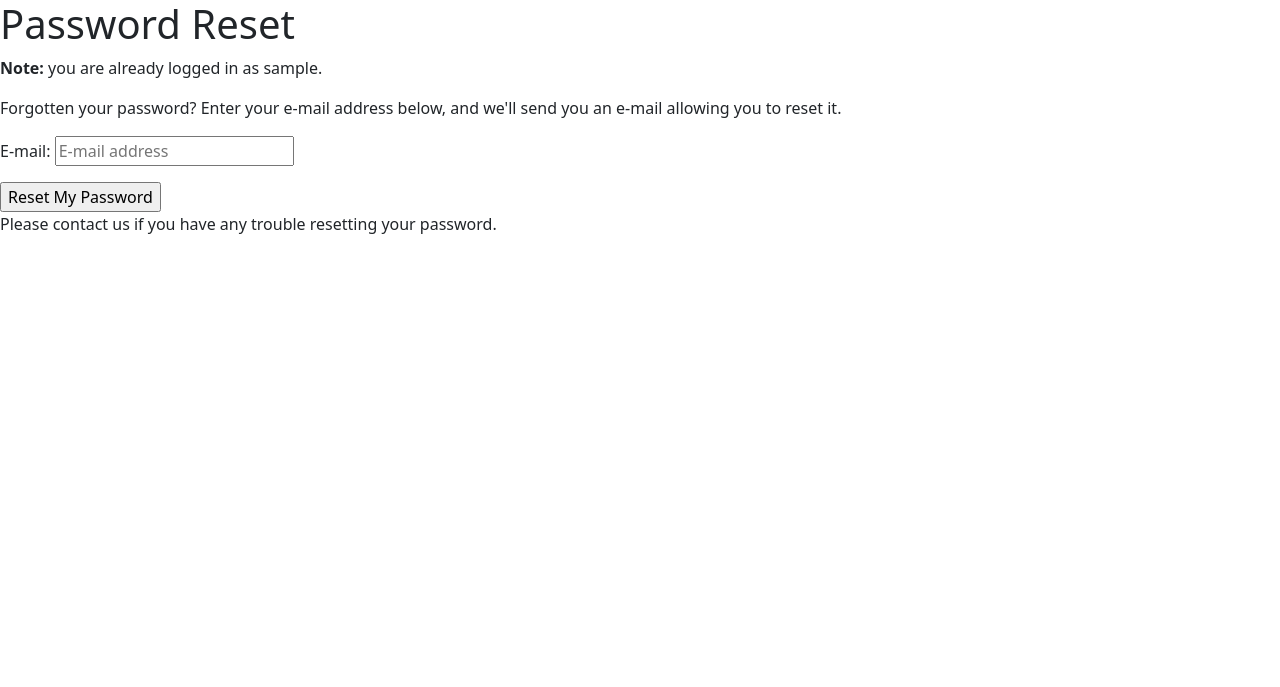
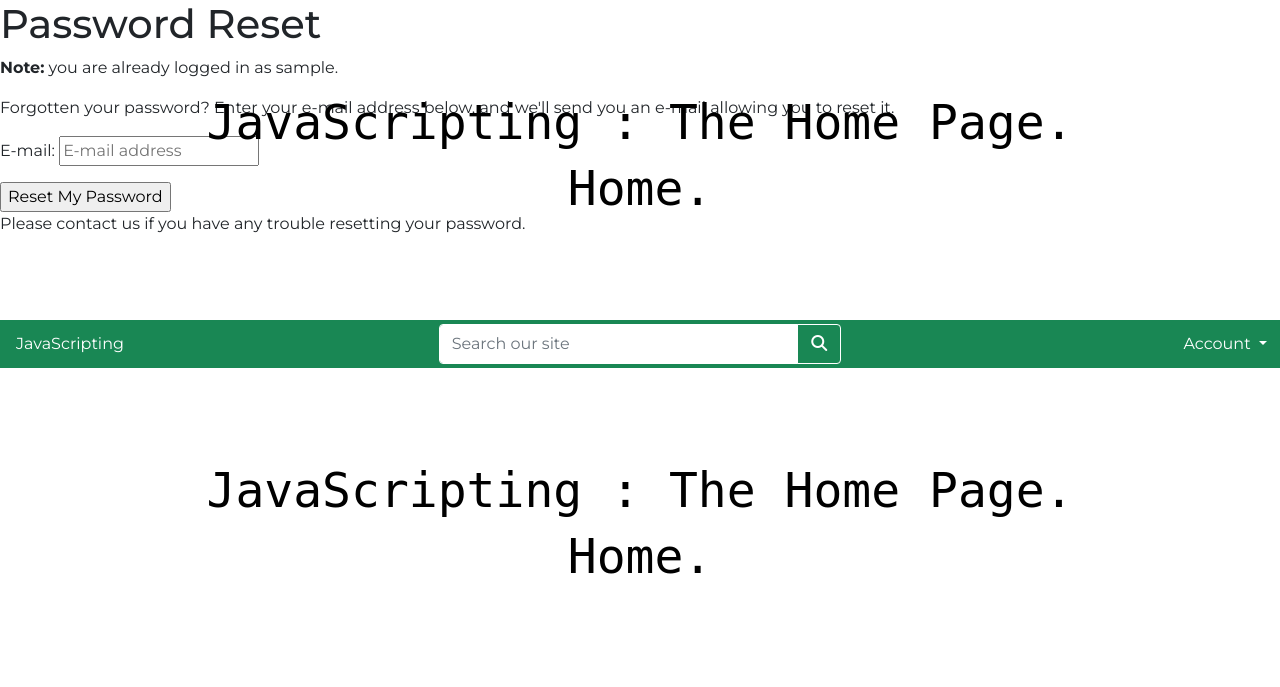
Before and after one commit to Justin-Sawyer/javascripting-v2, a Django app: page /accounts/password/reset/ in a window 1280 px wide. Shown: the top 687 px of the page. Run offline with Django 3.2, Linux system fonts and the light colour scheme; the visitor is signed in with stand-in values (Sample User, id 1); some libraries are stand-ins or nearby versions.

Commit message:
base.html styled

```diff
--- a/javascripting/settings.py
+++ b/javascripting/settings.py
@@ -147,6 +147,10 @@ USE_TZ = True
 # https://docs.djangoproject.com/en/3.2/howto/static-files/
 
 STATIC_URL = '/static/'
+STATICFILES_DIRS = (os.path.join(BASE_DIR, 'static'),)
+
+MEDIA_URL = '/media/'
+MEDIA_ROOT = os.path.join(BASE_DIR, 'media')
 
 # Default primary key field type
 # https://docs.djangoproject.com/en/3.2/ref/settings/#default-auto-field
--- /dev/null
+++ b/static/css/base.css
@@ -0,0 +1,64 @@
+@import url('https://fonts.googleapis.com/css2?family=Montserrat:ital,wght@0,100;0,200;0,300;0,400;0,500;0,600;0,700;0,800;0,900;1,100;1,200;1,300;1,400;1,500;1,600;1,700;1,800;1,900&display=swap');
+
+body {
+    font-family: montserrat;
+}
+
+/* ------------------------------------------------------------------------------------- Typewriter effect */
+.wrapper-top,
+.wrapper-bottom {
+  height: 20vh;
+  /*This part is important for centering*/
+  display: flex;
+  /*/align-items: end;*/
+  justify-content: center;
+  color: white; /* text white on page load, color change handled by typingDemoAnimation.js script */
+}
+
+.wrapper-top {
+  align-items: end;
+}
+
+.typing-main,
+.typing-sub {
+  /*width: handled by typingDemoAnimation.js script;*/
+  /*animation: handled by typingDemoAnimation.js script; */
+  white-space: nowrap;
+  overflow: hidden;
+  font-family: monospace;
+  font-size: 3em;
+}
+
+@keyframes typing {
+  from {
+    width: 0
+  }
+}
+
+@media screen and (max-width: 50em) {
+    .wrapper-top,
+    .wrapper-bottom {
+        height: 15vh;
+    }
+    .typing-main,
+    .typing-sub {
+        font-size: 1.5em;
+    }
+}
+
+@media screen and (max-width: 30em) {
+    .wrapper-top,
+    wrapper-bottom {
+        height: 10vh;
+    }
+    .typing-main,
+    .typing-sub {
+        font-size: 1em;
+    }
+}
+/* ------------------------------------------------------------------------------------- Typewriter effect */
+
+.logo-font {
+    font-size: 1rem;
+    font-weight: 400;
+}
--- a/templates/base.html
+++ b/templates/base.html
@@ -1,6 +1,7 @@
 <!DOCTYPE html>
 {% load static %}
 <html lang="en">
+
 <head>
     {% block meta %}
     <meta charset="UTF-8">
@@ -13,16 +14,27 @@
 
     {% block corecss %}
     <!-- Bootstrap 5.1.3 CSS -->
-    <link href="https://cdn.jsdelivr.net/npm/bootstrap@5.1.3/dist/css/bootstrap.min.css" rel="stylesheet" integrity="sha384-1BmE4kWBq78iYhFldvKuhfTAU6auU8tT94WrHftjDbrCEXSU1oBoqyl2QvZ6jIW3" crossorigin="anonymous">
+    <link href="https://cdn.jsdelivr.net/npm/bootstrap@5.1.3/dist/css/bootstrap.min.css" rel="stylesheet"
+        integrity="sha384-1BmE4kWBq78iYhFldvKuhfTAU6auU8tT94WrHftjDbrCEXSU1oBoqyl2QvZ6jIW3" crossorigin="anonymous">
     {% endblock %}
 
     {% block extra_css %}
+    <link rel="stylesheet" href="{% static 'css/base.css' %}">
     {% endblock %}
 
     {% block corejs %}
+    <!-- Font Awesome Icons -->
+    <script src="https://kit.fontawesome.com/4848cde6f3.js" crossorigin="anonymous"></script>
     <!--  Separate Popper and Bootstrap JS -->
-    <script src="https://cdn.jsdelivr.net/npm/@popperjs/core@2.10.2/dist/umd/popper.min.js" integrity="sha384-7+zCNj/IqJ95wo16oMtfsKbZ9ccEh31eOz1HGyDuCQ6wgnyJNSYdrPa03rtR1zdB" crossorigin="anonymous"></script>
-    <script src="https://cdn.jsdelivr.net/npm/bootstrap@5.1.3/dist/js/bootstrap.min.js" integrity="sha384-QJHtvGhmr9XOIpI6YVutG+2QOK9T+ZnN4kzFN1RtK3zEFEIsxhlmWl5/YESvpZ13" crossorigin="anonymous"></script>
+    <script src="https://cdn.jsdelivr.net/npm/@popperjs/core@2.10.2/dist/umd/popper.min.js"
+        integrity="sha384-7+zCNj/IqJ95wo16oMtfsKbZ9ccEh31eOz1HGyDuCQ6wgnyJNSYdrPa03rtR1zdB"
+        crossorigin="anonymous"></script>
+    <script src="https://cdn.jsdelivr.net/npm/bootstrap@5.1.3/dist/js/bootstrap.min.js"
+        integrity="sha384-QJHtvGhmr9XOIpI6YVutG+2QOK9T+ZnN4kzFN1RtK3zEFEIsxhlmWl5/YESvpZ13"
+        crossorigin="anonymous"></script>
+    <!-- jQuery -->
+    <script src="https://code.jquery.com/jquery-3.6.0.slim.js"
+        integrity="sha256-HwWONEZrpuoh951cQD1ov2HUK5zA5DwJ1DNUXaM6FsY=" crossorigin="anonymous"></script>
     {% endblock%}
 
     {% block extra_js %}
@@ -30,6 +42,7 @@
 
     <title>JavaScripting | {% block extra_title %}{% endblock %}</title>
 </head>
+
 <body>
     <div class="container-fluid fixed-top">
     </div>
@@ -39,6 +52,69 @@
     {% endif %}
 
     {% block page_header %}
+    <header class="container-fluid fixed-top">
+        <div class="wrapper-top">
+            <h1 class="typing-main">
+                JavaScripting : The Home Page.
+            </h1>
+        </div>
+        <div class="wrapper-bottom">
+            <h2 class="typing-sub">
+                Home.
+            </h2>
+          </div>
+        <div class="row bg-success">
+            <!-- Main Site Home link -->
+            <div class="col-6 col-md-4 order-md-1 my-auto py-1 py-lg-0 ps-0">
+                <a href="{% url 'home'%}" class="nav-link main-logo-link float-start">
+                    <h2 class="logo-font text-white my-0">JavaScripting</h2>
+                </a>
+            </div>
+            <!-- Log In Stuff -->
+            <div class="col-6 col-md-4 order-md-3 my-auto py-1 py-lg-0 dropdown">
+                <a class="btn btn-success float-end dropdown-toggle pe-0" href="#" role="button" id="dropdownMenuLink" data-bs-toggle="dropdown" aria-expanded="false">
+                    Account
+                </a>
+
+                <ul class="dropdown-menu" aria-labelledby="dropdownMenuLink">
+                    {% if request.user.is_authenticated %}
+                        {% if request.user.is_superuser %}
+                        <li><a href="" class="dropdown-item">Submit An Article</a></li>
+                        {% endif %}
+                    <li><a href="" class="dropdown-item">My Profile</a></li>
+                    <li><a href="{% url 'account_logout' %}" class="dropdown-item">Logout</a></li>
+                    {% else %}
+                    <li><a href="{% url 'account_signup' %}" class="dropdown-item">Register</a></li>
+                    <li><a href="{% url 'account_login' %}" class="dropdown-item">Login</a></li>
+                    {% endif %}
+                </ul>
+            </div>
+            <!-- Search -->
+            <div class="col-12 col-md-4 order-md-2 my-auto py-1">
+                <form method="GET" action="">
+                    <div class="input-group">
+                        <input class="form-control border-white border-right-0" type="text" name="q"
+                            placeholder="Search our site">
+                        <span class="input-group-text p-0 bg-success border-white" id="search"><button class="form-control btn" type="submit">
+                            <span class="icon">
+                                <i class="text-white fas fa-search"></i>
+                            </span>
+                        </button></span>
+                      </div>
+                </form>
+            </div>
+        </div>
+        <div class="wrapper-top">
+            <h1 class="typing-main">
+                JavaScripting : The Home Page.
+            </h1>
+        </div>
+        <div class="wrapper-bottom">
+            <h2 class="typing-sub">
+                Home.
+            </h2>
+          </div>
+    </header>
     {% endblock %}
 
     {% block content %}
@@ -47,8 +123,28 @@
 
 
     {% block postloadjs %}
+    <!--<script>
+        $('.toast').toast('show');
+    </script>-->
     <script>
-        $('.toast').toast('show');
+        let typingMain = document.querySelector(".typing-main").innerText;
+        let typingSub = document.querySelector(".typing-sub").innerText;
+        let typingMainLength = typingMain.length;
+        let typingSubLength = typingSub.length;
+        let typingMainWidth = `${typingMainLength}ch`;
+        let typingSubWidth = `${typingSubLength}ch`;
+        let delay = typingMainLength * 100;
+        let durationMain = `${typingMainLength * 100}ms`;
+        let durationSub = `${typingSubLength * 100}ms`;
+        $('.typing-main').css('width', typingMainWidth);
+        $('.typing-sub').css('width', typingSubWidth);
+        $('.wrapper-top').css('color', 'black');
+        $('.typing-main').css('animation', `typing ${durationMain} steps(${typingMainLength})`);
+        setTimeout(function () {
+            $('.wrapper-bottom').css('color', 'black')
+        }, delay + 50);
+        $('.typing-sub').css('animation', `typing ${durationSub} steps(${typingSubLength})`);
+        $('.typing-sub').css('animation-delay', durationMain);
     </script>
 
     <script>
@@ -56,4 +152,5 @@
     </script>
     {% endblock %}
 </body>
+
 </html>
```
Also changed, not shown: home/templates/home/index.html (+13 -1 lines).
